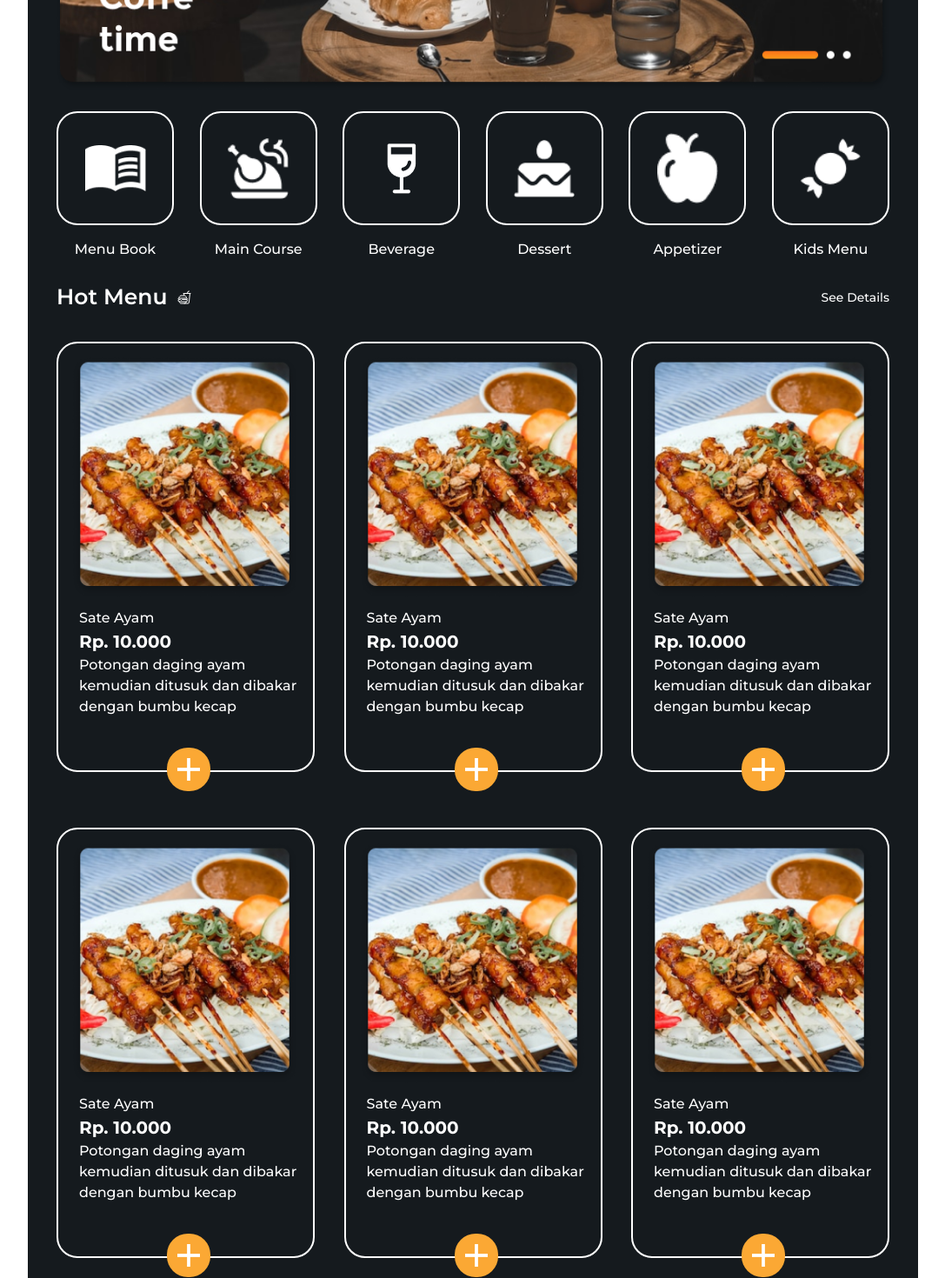
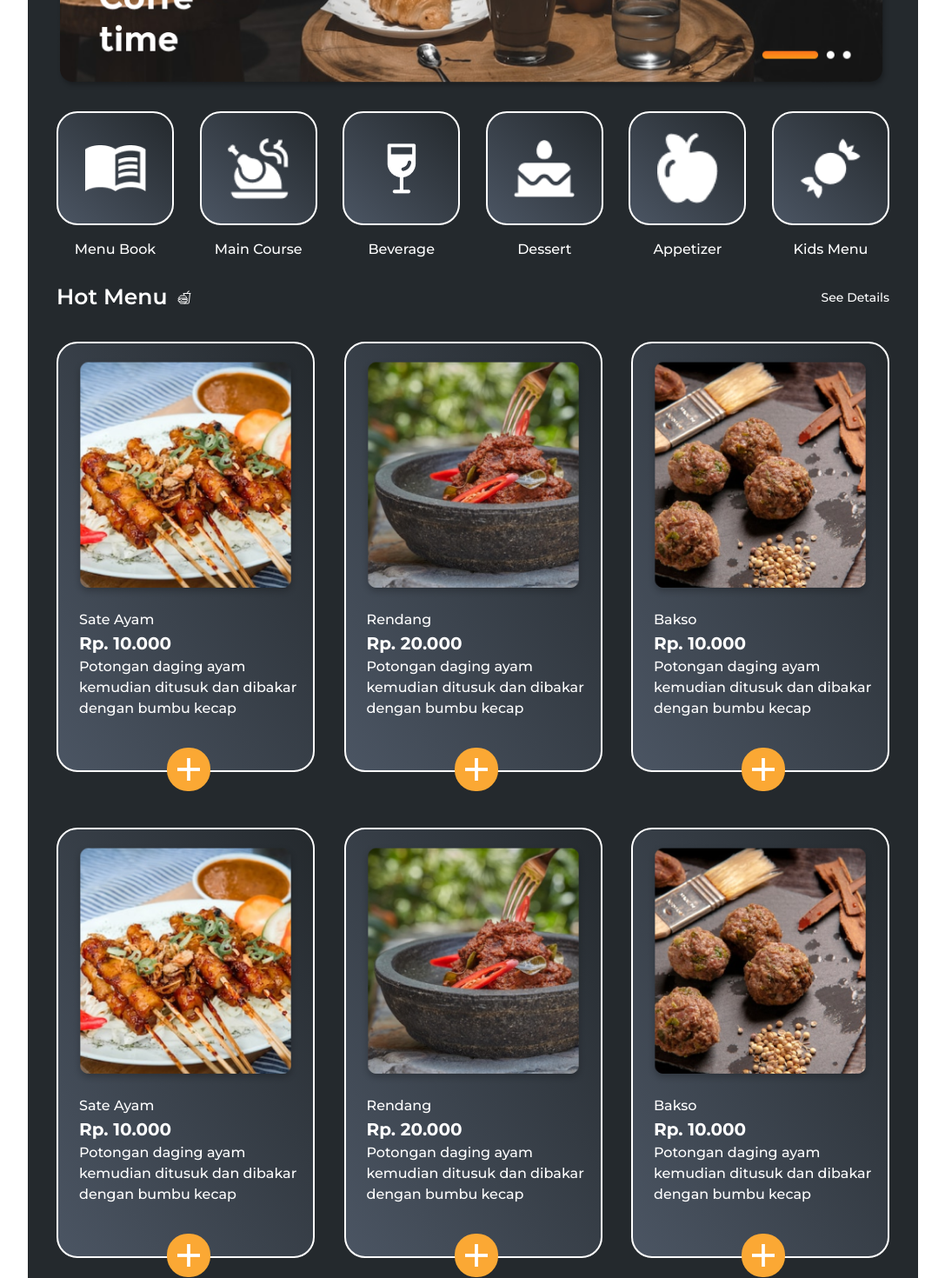
Before and after one commit to RikyAdiPutra/my-project, a Next.js app: page / in a window 1280 px wide. Shown: the part 300-1770 px from the top of the page at 87% size, without its empty margins (96-1183 px from the left). Built offline with nearby package versions, Linux system fonts and the light colour scheme.

Commit message:
resolve background & give props for cartFood

```diff
--- a/app/catalog/page.jsx
+++ b/app/catalog/page.jsx
@@ -5,7 +5,7 @@ import Composition from "@/components/Composition"
 
 export default function CatalogMenu() {
     return (
-        <div className="container wrapper bg-black-c-two">
+        <div className="container wrapper bg-gradient-to-r from-[#24292D] to-[#151A1E]">
             <Image src="/images/catalog-item.png" width={1024} height={686} alt="" />
             <div className="w-[887px] container text-white">
                 <div>
--- a/app/page.js
+++ b/app/page.js
@@ -7,7 +7,7 @@ import Mainbanner from "@/components/Mainbanner";
 
 export default function Home() {
     return (
-        <main className="container wrapper bg-black-c-two flex justify-center">
+        <main className="container wrapper bg-gradient-custom flex justify-center">
             <Mainbanner />
         </main>
     );
--- a/components/Cartfood.jsx
+++ b/components/Cartfood.jsx
@@ -2,13 +2,13 @@ import React from "react"
 import Image from "next/image"
 import CartDec from "./CartDec"
 
-export default function CartFood() {
+export default function CartFood(props) {
     return (
-        <div className="border-2 border-white px-4 py-4 rounded-3xl w-[297px] h-[495px] relative my-8">
-            <div><Image src="/images/item-one.png" width={259} height={277} alt="Item One" /></div>
+        <div className="border-2 border-white bg-gradient-to-bl from-[#24292D] to-gray-600 px-4 py-4 rounded-3xl w-[297px] h-[495px] relative my-8">
+            <div><Image src={`${props.src ? props.src : "/images/image-not-found.jpg"}`} width={props.width ? props.width : 173} height={props.height ? props.height : 180} alt="Item One" /></div>
             <div className=" mt-3 pl-2">
-                <h4 className="font-medium text-[16px] text-white">Sate Ayam</h4>
-                <h2 className="font-bold text-[20px] text-white">Rp. 10.000</h2>
+                <h4 className="font-medium text-[16px] text-white">{props.title}</h4>
+                <h2 className="font-bold text-[20px] text-white">{props.price}</h2>
                 <p className="font-medium text-[16px] text-white">Potongan daging ayam kemudian ditusuk dan dibakar dengan bumbu kecap</p>
             </div>
             <div className="absolute -bottom-6 left-[125px]">
--- a/components/Composition.jsx
+++ b/components/Composition.jsx
@@ -2,6 +2,6 @@ import React from "react"
 
 export default function Composition() {
     return (
-        <div>THIS IS COMPOSITION COMPONENT</div>
+        <div className="">THIS IS COMPOSITION COMPONENT</div>
     )
 }
--- a/components/Footer.jsx
+++ b/components/Footer.jsx
@@ -3,7 +3,7 @@ import Cart from "./Cart"
 
 export default function Footer() {
     return (
-        <div className="container wrapper flex items-center justify-around py-4 bg-black-c">
+        <div className="container wrapper flex items-center justify-around py-4 bg-[#24292D]">
             <div>
                 <Cart />
             </div>
--- a/components/ItemList.jsx
+++ b/components/ItemList.jsx
@@ -5,7 +5,7 @@ import Link from "next/link"
 export default function ItemList(props) {
     return (
         <Link href="/menubook">
-            <div className="bg-black-c-two hover:bg-orange-c hover:border-transparent border-white border-2 w-[135px] h-[131px] rounded-3xl flex justify-center items-center">
+            <div className="bg-gradient-to-bl from-[#24292D] to-gray-600 border-white border-2 w-[135px] h-[131px] rounded-3xl flex justify-center items-center">
                 <Image src={`${props.image ? props.image : "/images/image-not-found.jpg"}`} width={props.width} height={props.height} alt="" />
             </div>
             <p className="font-medium text-[16px] text-center mt-4 text-white">{props.title ? props.title : "Title Not Found"}</p>
--- a/components/Mainbanner.jsx
+++ b/components/Mainbanner.jsx
@@ -35,12 +35,12 @@ export default function Mainbanner() {
                 <p className="font-medium text-[14px]">See Details</p>
             </div>
             <div className="flex flex-wrap justify-between">
-                <CartFood />
-                <CartFood />
-                <CartFood />
-                <CartFood />
-                <CartFood />
-                <CartFood />
+                <CartFood src="/images/item-one.png" width={279} height={297} title="Sate Ayam" price="Rp. 10.000" />
+                <CartFood src="/images/item-four.png" width={279} height={297} title="Rendang" price="Rp. 20.000" />
+                <CartFood src="/images/item-five.png" width={279} height={297} title="Bakso" price="Rp. 10.000" />
+                <CartFood src="/images/item-one.png" width={279} height={297} title="Sate Ayam" price="Rp. 10.000" />
+                <CartFood src="/images/item-four.png" width={279} height={297} title="Rendang" price="Rp. 20.000" />
+                <CartFood src="/images/item-five.png" width={279} height={297} title="Bakso" price="Rp. 10.000" />
             </div>
         </div>
     )
--- a/components/Navbar.jsx
+++ b/components/Navbar.jsx
@@ -6,7 +6,7 @@ import Link from "next/link"
 
 export default function Navbar() {
     return (
-        <div className="container wrapper py-3 px-3 text-white bg-black-c">
+        <div className="container wrapper py-3 px-3 text-white bg-gradient-custom">
             <div className="top flex justify-around items-center">
                 <Link href="#"><FaArrowLeft className="text-white" /></Link>
                 <h1 className="text-white font-montserrat font-extrabold text-[32px]">Menu Book</h1>
--- a/components/NavbarMain.jsx
+++ b/components/NavbarMain.jsx
@@ -6,7 +6,7 @@ import { FaArrowLeft } from "react-icons/fa";
 
 export default function NavbarMain(props) {
     return (
-        <div className="flex justify-between items-center bg-black-c-two py-5">
+        <div className="flex justify-between items-center bg-gradient-custom py-5">
             <div>{props.icon ? props.icon : null}</div>
             <h3 className="font-bold text-[32px] text-white">{props.title ? props.title : null}</h3>
             <Cart className="text-[36px]" />
--- a/tailwind.config.js
+++ b/tailwind.config.js
@@ -11,6 +11,8 @@ module.exports = {
         "gradient-radial": "radial-gradient(var(--tw-gradient-stops))",
         "gradient-conic":
           "conic-gradient(from 180deg at 50% 50%, var(--tw-gradient-stops))",
+        "gradient-custom": "linear-gradient(#24292D 100%, #151A1E 100%)",
+        "gradient-itemlist": "linear-gradient(gray 10%, white 100%)"
       },
       colors: {
         "black-c": "#24292D",
```
Also changed, not shown: public/images/item-five.png (added), public/images/item-four.png (added).
